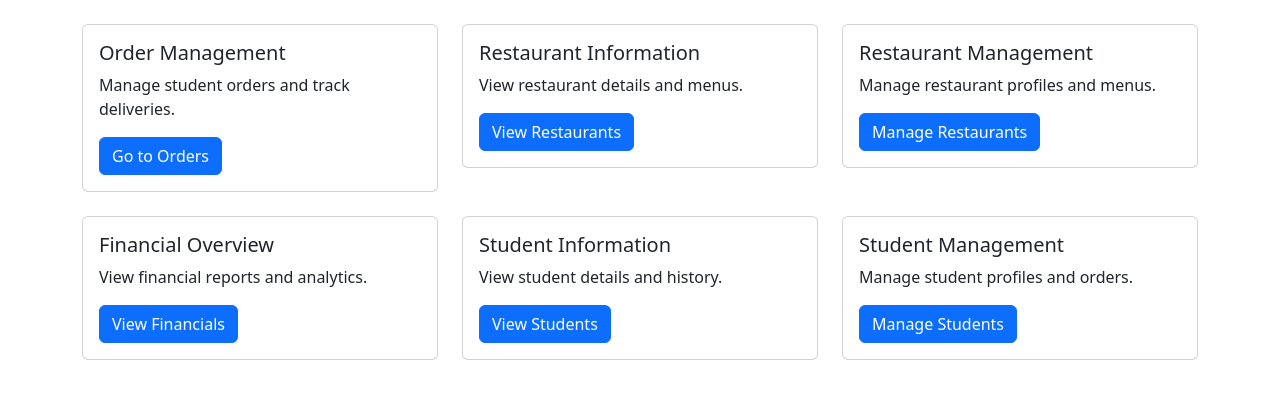
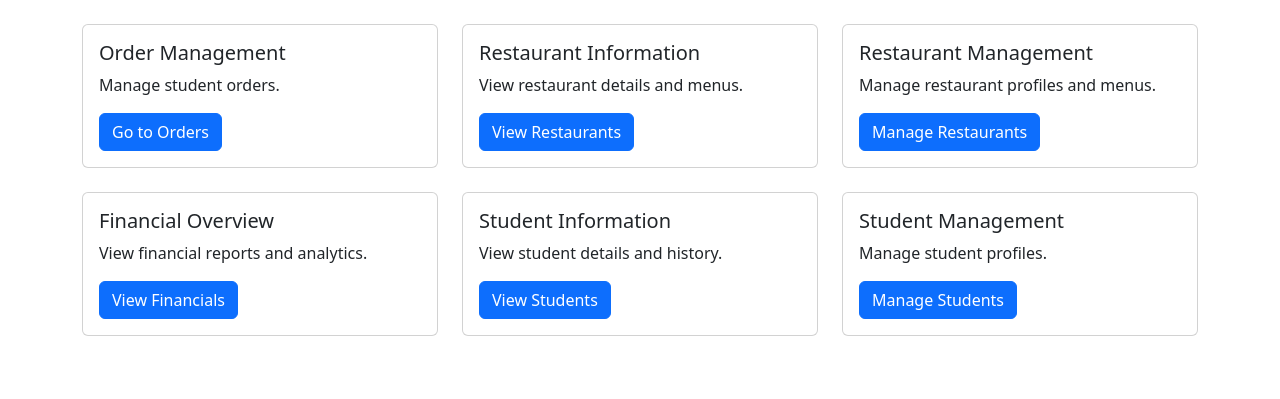
Before and after one commit to lchjie/Database_Project, a Django app: template core/templates/core/homepage.html in a window 1280 px wide. Shown: the part 56-455 px from the top of the page. Run offline with Django 3.2, Linux system fonts and the light colour scheme; the template is opened without the code that fills it, so the values that code supplies are empty.

Commit message:
update homepage

```diff
--- a/core/templates/core/homepage.html
+++ b/core/templates/core/homepage.html
@@ -6,7 +6,7 @@
         <div class="card">
             <div class="card-body">
                 <h5 class="card-title">Order Management</h5>
-                <p class="card-text">Manage student orders and track deliveries.</p>
+                <p class="card-text">Manage student orders.</p>
                 <a href="{% url 'order_management' %}" class="btn btn-primary">Go to Orders</a>
             </div>
         </div>
@@ -53,7 +53,7 @@
         <div class="card">
             <div class="card-body">
                 <h5 class="card-title">Student Management</h5>
-                <p class="card-text">Manage student profiles and orders.</p>
+                <p class="card-text">Manage student profiles.</p>
                 <a href="{% url 'student_management' %}" class="btn btn-primary">Manage Students</a>
             </div>
         </div>
```
